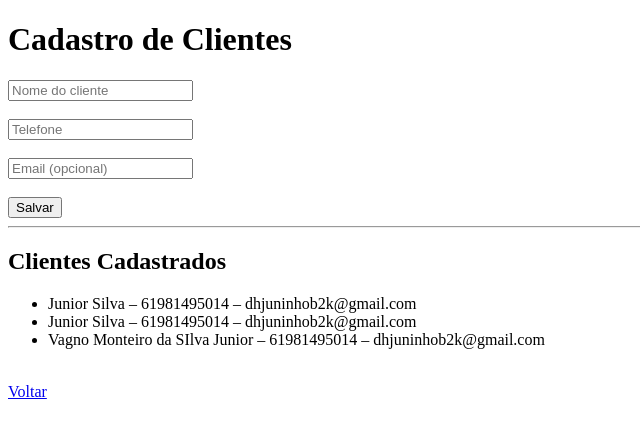
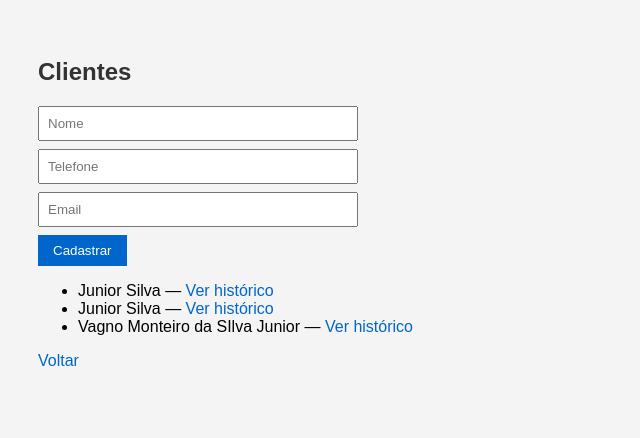
Before and after one commit to VagnoJunior/sistema-atendimento, a Flask app: page /clientes in a window 1280 px wide. Shown: the top 438 px of the page, without its empty margins (0-640 px from the left). Run offline with Flask 3, Linux system fonts and the light colour scheme; data comes from the database, SQL or seed files in the repository.

Commit message:
Update clientes.html

```diff
--- a/templates/clientes.html
+++ b/templates/clientes.html
@@ -1,31 +1,30 @@
 <!DOCTYPE html>
-<html lang="pt-br">
+<html>
 <head>
-    <meta charset="UTF-8">
     <title>Clientes</title>
+    <link rel="stylesheet" href="/static/style.css">
 </head>
 <body>
-    <h1>Cadastro de Clientes</h1>
 
-    <form method="POST">
-        <input type="text" name="nome" placeholder="Nome do cliente" required><br><br>
-        <input type="text" name="telefone" placeholder="Telefone" required><br><br>
-        <input type="email" name="email" placeholder="Email (opcional)"><br><br>
-        <button type="submit">Salvar</button>
+<h2>Clientes</h2>
+
+<form method="post">
+    <input name="nome" placeholder="Nome" required>
+    <input name="telefone" placeholder="Telefone" required>
+    <input name="email" placeholder="Email">
+    <button>Cadastrar</button>
 </form>
 
-    <hr>
-
-    <h2>Clientes Cadastrados</h2>
 <ul>
-        {% for cliente in clientes %}
+{% for c in clientes %}
     <li>
-                {{ cliente[1] }} – {{ cliente[2] }} – {{ cliente[3] }}
+        {{ c[1] }} —
+        <a href="/cliente/{{ c[0] }}">Ver histórico</a>
     </li>
 {% endfor %}
 </ul>
 
-    <br>
 <a href="/">Voltar</a>
+
 </body>
 </html>
```
Lines whose indentation alone changed are shown as unchanged.
